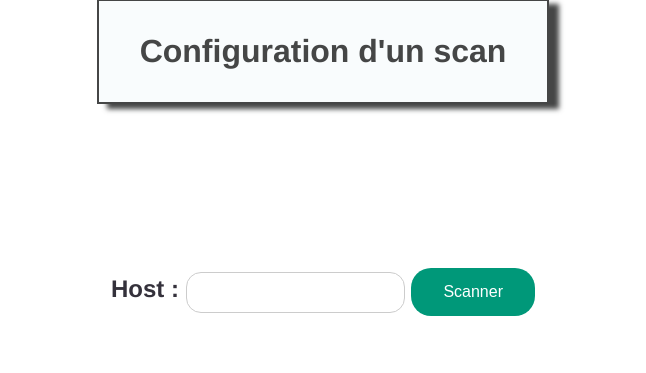
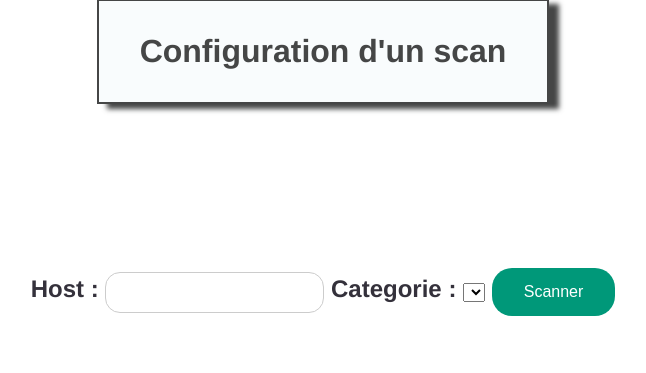
Before and after one commit to dsgdops/dsgScanpp, a Django app: page /scan/configuration/ in a window 1280 px wide. Shown: the part 173-546 px from the top of the page, without its empty margins (317-963 px from the left). Run offline with Django 4.2, Linux system fonts and the light colour scheme; data that the repository does not hold is empty.

Commit message:
Catégorie

```diff
--- a/src/scan/admin.py
+++ b/src/scan/admin.py
@@ -1,5 +1,6 @@
 from django.contrib import admin
-from .models import scan
+from .models import scan, categorieScan
 # Register your models here.
 
 admin.site.register(scan)
+admin.site.register(categorieScan)
--- a/src/scan/forms.py
+++ b/src/scan/forms.py
@@ -1,8 +1,10 @@
 from django import forms
+from .models import categorieScan
 import nmap
 
 class addscanForm(forms.Form):
     host = forms.CharField()
+    categorie = forms.ModelChoiceField(queryset=categorieScan.objects.all().order_by('nom'), initial="Catégorie")
 
     def run_scan(self, host):
         nm = nmap.PortScanner()
--- a/src/scan/templates/scan/scan_history.html
+++ b/src/scan/templates/scan/scan_history.html
@@ -10,6 +10,7 @@
     <thead>
         <tr>
             <th>Hôtes</th>
+            <th>Catégorie</th>
             <th>Date</th>
             <th>Rapport</th>
         </tr>
@@ -18,6 +19,7 @@
         {% for scan in object_list %}
             <tr>
                 <td>{{ scan.host }}</td>
+                <td>{{ scan.categorie }}</td>
                 <td>{{ scan.date }}</td>
                 <td><a class="boutton" href="{% url 'scan_details' scan.scan_id %}">Voir le rapport</a></td>
 
--- a/src/scan/urls.py
+++ b/src/scan/urls.py
@@ -6,5 +6,6 @@ urlpatterns = [
     path('', views.scanHistory.as_view(), name='scan_history'),
     path('rapport/<uuid:uuid>/', views.scanDetails.as_view(), name='scan_details'),
     path('configuration/', views.scanConfiguration.as_view(), name='scan_configuration'),
+    path('configuration/categorie/', views.categorieConfiguration.as_view(), name='categorie_configuration'),
     path('configuration/success/', views.scanSuccess.as_view(), name='scan_success'),
 ]
--- a/src/scan/views.py
+++ b/src/scan/views.py
@@ -1,7 +1,7 @@
 from django.shortcuts import render
 from django.http import HttpResponse, request
-from .models import scan
-from django.views.generic import ListView, TemplateView, DetailView,FormView
+from .models import scan, categorieScan
+from django.views.generic import ListView, TemplateView, DetailView,FormView, CreateView
 from . import script
 from .forms import addscanForm
 from datetime import datetime
@@ -14,7 +14,6 @@ class scanHistory(ListView):
         """Return the last five scans."""
         return scan.objects.order_by('-date')[:5]
 
-
 class scanDetails(DetailView):
     model = scan
     template_name = 'scan/scan_details.html'
@@ -26,6 +25,14 @@ class scanConfiguration(FormView):
     template_name = 'scan/scan_configuration.html'
     success_url = 'success/'
     form_class = addscanForm
+    model = categorieScan
+
+    def get_context_data(self, **kwargs):
+        # Call the base implementation first to get a context
+        context = super().get_context_data(**kwargs)
+        # Add in a QuerySet of all the books
+        context['categorie_list'] = categorieScan.objects.all()
+        return context
 
 
     def form_valid(self, form):
@@ -33,12 +40,17 @@ class scanConfiguration(FormView):
         # It should return an HttpResponse.
         date = datetime.today().strftime('%Y-%m-%d')
         host = form.cleaned_data["host"]
+        categorie = form.cleaned_data["categorie"]
+
         form.run_scan(host)
-        q = scan(host=host, ports=form.run_scan(host), date=date)
+        q = scan(host=host,categorie=categorie, ports=form.run_scan(host), date=date)
         q.save()
         return super().form_valid(form)
 
-
-
 class scanSuccess(TemplateView):
     template_name = 'scan/scan_success.html'
+
+class categorieConfiguration(CreateView):
+    template_name = 'scan/categorie_configuration.html'
+    model = categorieScan
+    fields = ['nom']
```
Also changed, not shown: src/scan/models.py (+11 -0 lines), src/scan/templates/scan/categorie_configuration.html (added, +16 -0 lines), src/db.sqlite3 (deleted).
